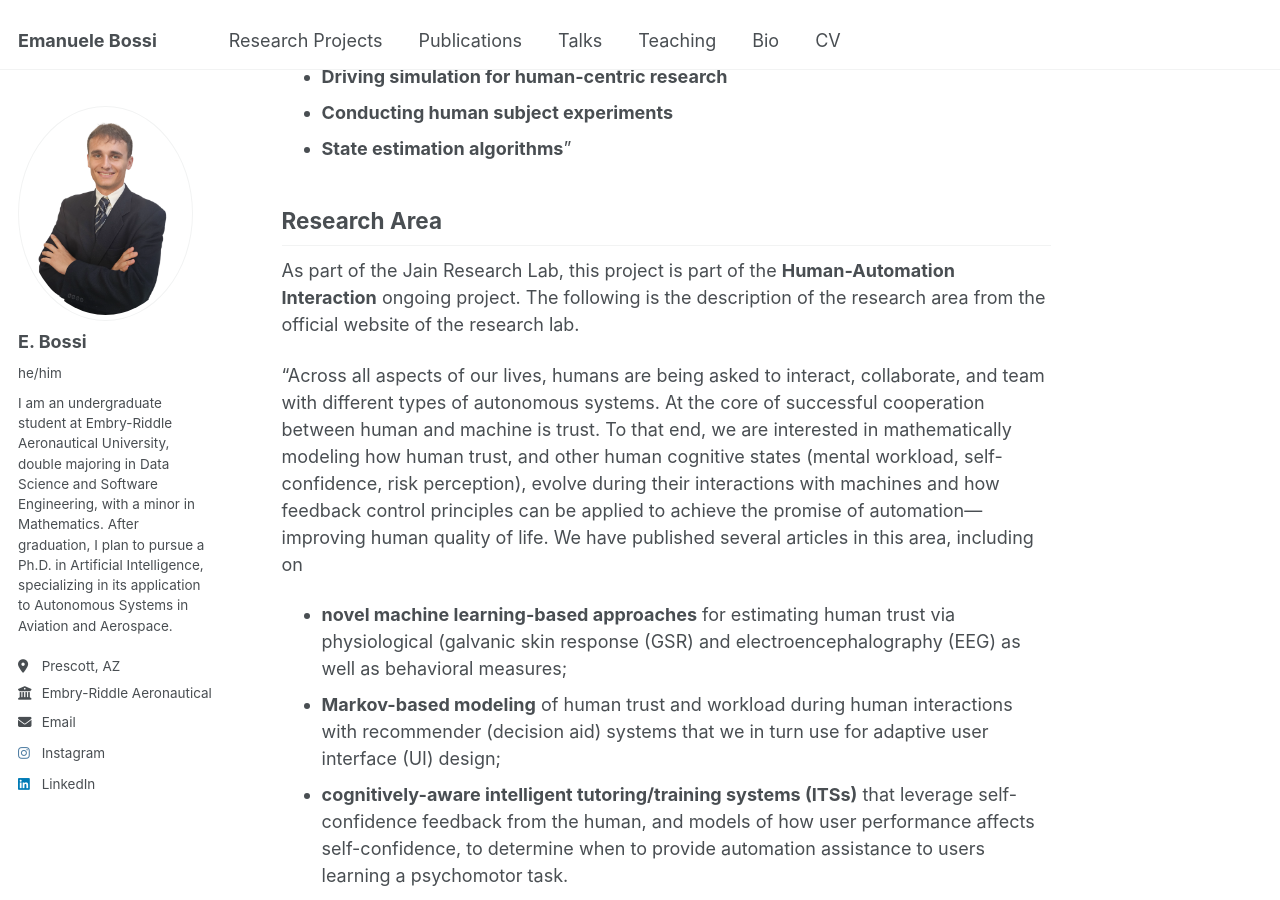
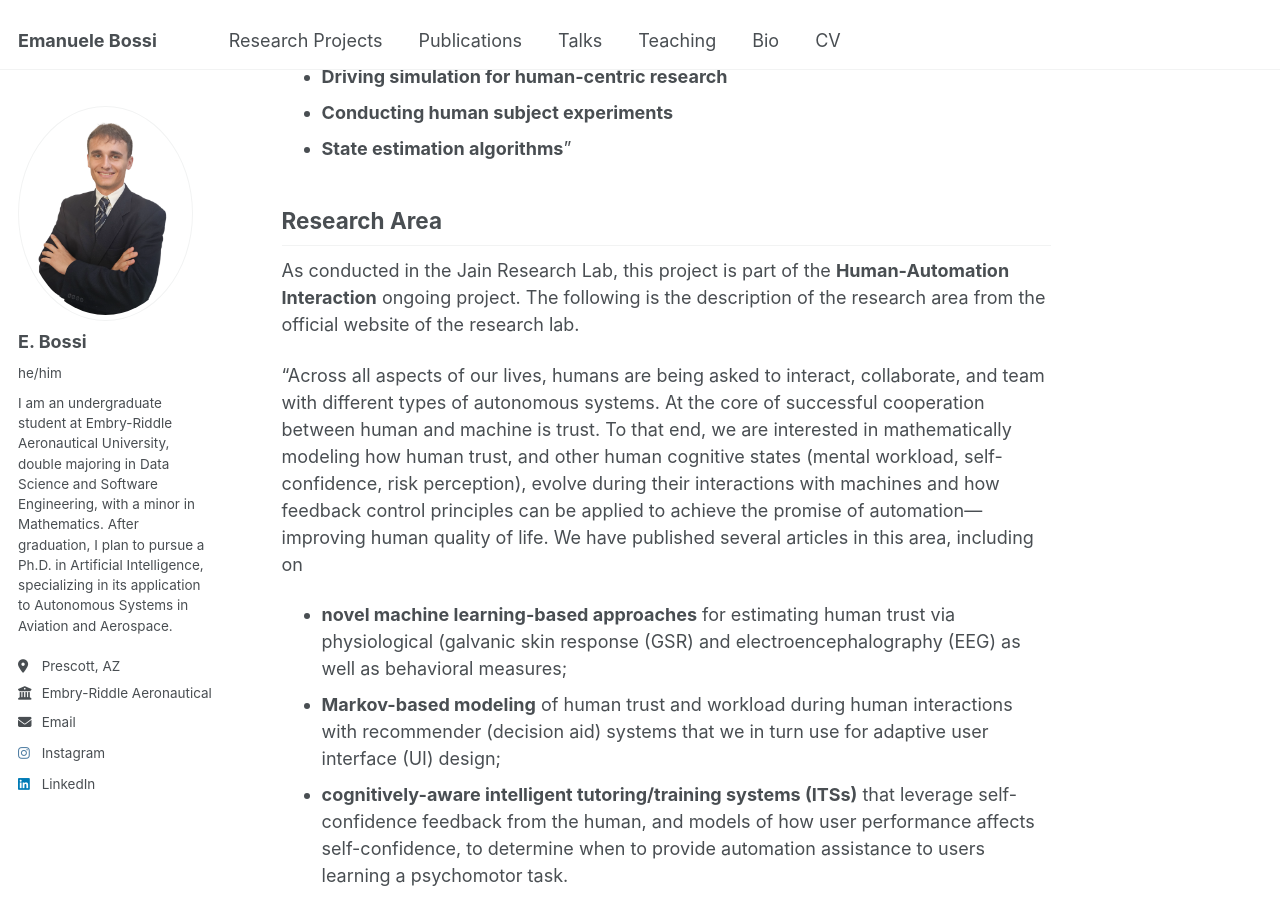
Before and after one commit to bossiemanuele/bossiemanuele.github.io, a Jekyll site: the page built from _portfolio/02_SURF.md, in a window 1280 px wide and 900 px high, scrolled down 951 px. Built offline with Jekyll 4.4.1, drawn with Linux system fonts in a browser that asks for light colours.

Commit message:
Update 02_SURF.md

```diff
--- a/_portfolio/02_SURF.md
+++ b/_portfolio/02_SURF.md
@@ -34,7 +34,7 @@ The student will gain experience in:
 
 ## Research Area
 
-As part of the Jain Research Lab, this project is part of the **Human-Automation Interaction** ongoing project.
+As conducted in the Jain Research Lab, this project is part of the **Human-Automation Interaction** ongoing project.
 The following is the description of the research area from the official website of the research lab.
 
 "Across all aspects of our lives, humans are being asked to interact, collaborate, and team with different types of autonomous systems.
```
